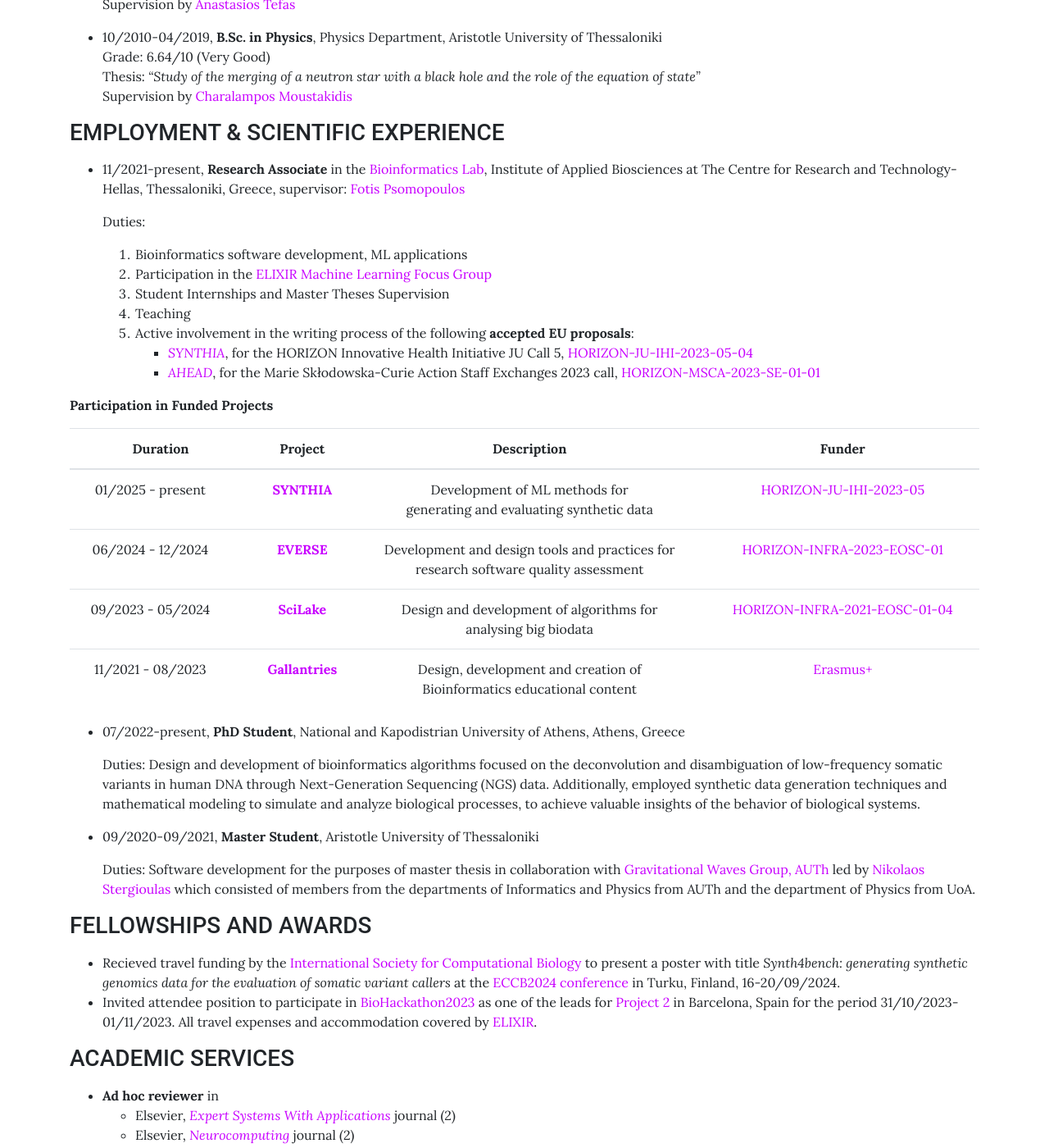
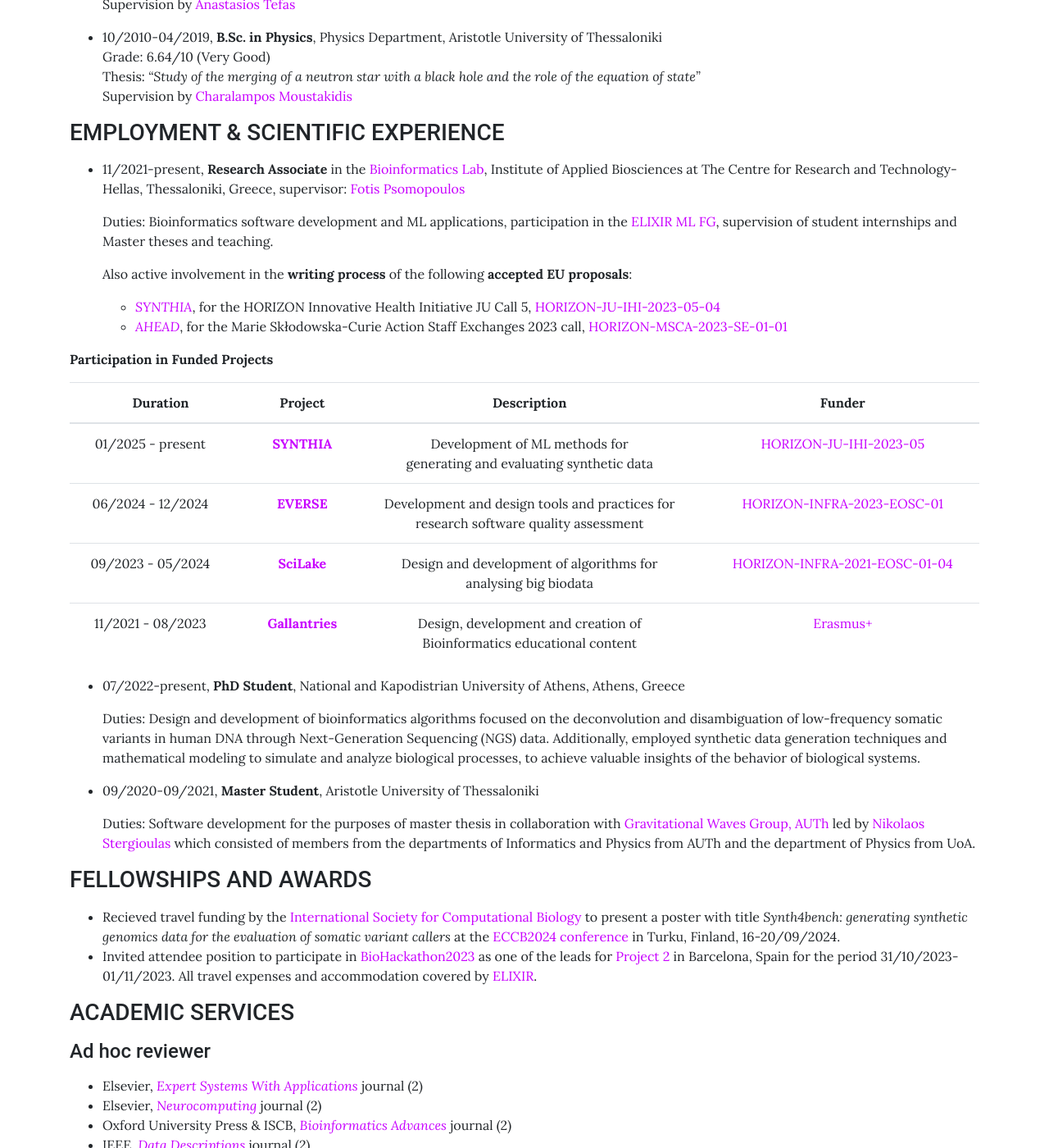
Before and after one commit to sfragkoul/sfragkoul.github.io, a Jekyll site: the page built from pages/CV.md, in a window 1280 px wide and 1400 px high, scrolled down 541 px. Shown: the whole window at 82% size. Built offline with Jekyll 4.4.1, drawn with Linux system fonts in a browser that asks for light colours; some of the changed text lies outside the part shown.

Commit message:
Update CV.md

```diff
--- a/pages/CV.md
+++ b/pages/CV.md
@@ -28,14 +28,12 @@
 
 - 11/2021-present,  **Research Associate** in the [Bioinformatics Lab](https://biodataanalysisgroup.github.io/), Institute of Applied Biosciences at The Centre for Research and Technology-Hellas, Thessaloniki, Greece, supervisor: [Fotis Psomopoulos](https://scholar.google.gr/citations?user=Fp0LAqsAAAAJ&hl=en)
 
-   Duties:
-   1. Bioinformatics software development, ML applications
-   2.  Participation in the [ELIXIR Machine Learning Focus Group](https://elixir-europe.org/focus-groups/machine-learning)
-   3.  Student Internships and Master Theses Supervision
-   4.  Teaching
-   5. Active involvement in the writing process of the following **accepted EU proposals**:
-         - [*SYNTHIA*](https://ec.europa.eu/info/funding-tenders/opportunities/portal/screen/how-to-participate/org-details/999999999/project/101172872/program/43108390/details), for the HORIZON Innovative Health Initiative JU Call 5, [HORIZON-JU-IHI-2023-05-04](https://ec.europa.eu/info/funding-tenders/opportunities/portal/screen/opportunities/topic-details/horizon-ju-ihi-2023-05-04)
-         - [*AHEAD*](https://ec.europa.eu/info/funding-tenders/opportunities/portal/screen/how-to-participate/org-details/999999999/project/101183031/program/43108390/details), for the Marie Skłodowska-Curie Action Staff Exchanges 2023 call, [HORIZON-MSCA-2023-SE-01-01](https://ec.europa.eu/info/funding-tenders/opportunities/portal/screen/opportunities/topic-details/horizon-msca-2023-se-01-01)
+   Duties: Bioinformatics software development and ML applications, participation in the [ELIXIR ML FG](https://elixir-europe.org/focus-groups/machine-learning), supervision of student internships and Master theses and teaching.
+
+  Also active involvement in the **writing process** of the following **accepted EU proposals**:
+
+  - [*SYNTHIA*](https://ec.europa.eu/info/funding-tenders/opportunities/portal/screen/how-to-participate/org-details/999999999/project/101172872/program/43108390/details), for the HORIZON Innovative Health Initiative JU Call 5, [HORIZON-JU-IHI-2023-05-04](https://ec.europa.eu/info/funding-tenders/opportunities/portal/screen/opportunities/topic-details/horizon-ju-ihi-2023-05-04)
+  - [*AHEAD*](https://ec.europa.eu/info/funding-tenders/opportunities/portal/screen/how-to-participate/org-details/999999999/project/101183031/program/43108390/details), for the Marie Skłodowska-Curie Action Staff Exchanges 2023 call, [HORIZON-MSCA-2023-SE-01-01](https://ec.europa.eu/info/funding-tenders/opportunities/portal/screen/opportunities/topic-details/horizon-msca-2023-se-01-01)
 
 **Participation in Funded Projects**
 
@@ -68,7 +66,7 @@
 ### ACADEMIC SERVICES
 <p style="margin-bottom:15px"></p>
 
-- **Ad hoc reviewer** in
+#### Ad hoc reviewer
   - Elsevier, [*Expert Systems With Applications*](https://www.sciencedirect.com/journal/expert-systems-with-applications) journal (2)
   - Elsevier, [*Neurocomputing*](https://www.sciencedirect.com/journal/neurocomputing) journal (2)
   - Oxford University Press & ISCB, [*Bioinformatics Advances*](https://academic.oup.com/bioinformaticsadvances) journal (2)
@@ -77,13 +75,15 @@
   - Elsevier, [*Computer Methods and Programs in Biomedicine*](https://www.sciencedirect.com/journal/computer-methods-and-programs-in-biomedicine) journal (1)
 
 
-- Participation in the **organising committee** of
+#### Organising Committees
   - [*EOSC-EVERSE Kick-off meeting*](https://everse.software/), Thessaloniki, Greece, 11-15/03/2024.
   - *17th Conference of the Hellenic Society for Computational Biology and Bioinformatics (HSCBB23)*, Thessaloniki, Greece, 10-12/10/2023.
 
 
-### TEACHING
+### TEACHING EXPERIENCE
 <p style="margin-bottom:15px"></p>
+
+#### Workshops and classes
 
 - 19/05/2025 - 23/05/2025 	**Artificial Intelligence and Machine Learning in Life Sciences**, Aussois, Savoie (73), France
 
@@ -103,6 +103,11 @@
 
    A crash course, taught voluntarily, which consisted of six teaching hours, for 4th year students, at the Physics Department, who attended *“Numerical Analysis”* taught by [Nikolaos Stergioulas](https://scholar.google.gr/citations?user=AXlRP8EAAAAJ&hl=el). [Course Materials](https://github.com/sfragkoul/Python_Intro)
 
+#### Student Supervision
+
+- Co-supervision of a **Master Thesis** titled [*Generative methods in bioinformatics: the use case of synthetic genomics data*](https://repo.lib.duth.gr/jspui/handle/123456789/19432), for the PostGraduate program ["Applied Bioinformatics & Data Analysis"](https://duth.gr/en/Education/PostGraduate-Studies/%ce%b5%cf%86%ce%b1%cf%81%ce%bc%ce%bf%cf%83%ce%bc%ce%b5%ce%bd%ce%b7-%ce%b2%ce%b9%ce%bf%cf%80%ce%bb%ce%b7%cf%81%ce%bf%cf%86%ce%bf%cf%81%ce%b9%ce%ba%ce%b7-%ce%ba%ce%b1%ce%b9-%ce%b1%ce%bd%ce%b1%ce%bb%cf%85%cf%83%ce%b7-%ce%b4%ce%b5%ce%b4%ce%bf%ce%bc%ce%b5%ce%bd%cf%89%ce%bd187-applied-bioinformatics-data-analysis) of Democritus University of Thrace.
+
+- Supervision of 2 student **Internships**.
 
 ### MEMBERSHIPS
 <p style="margin-bottom:15px"></p>
```
